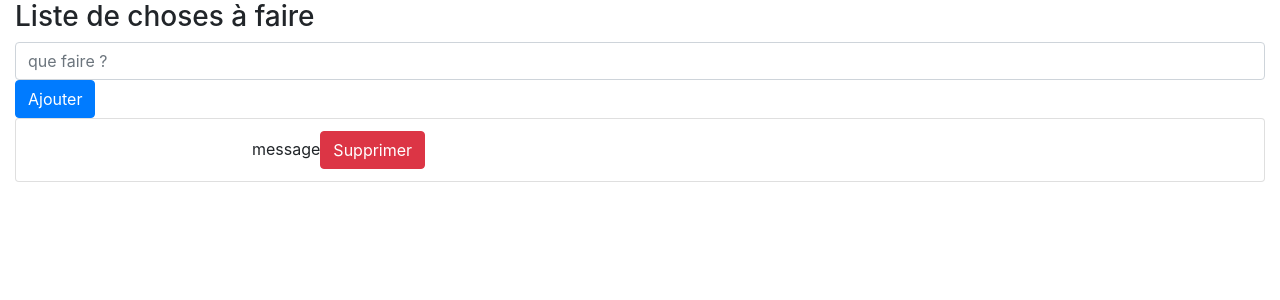
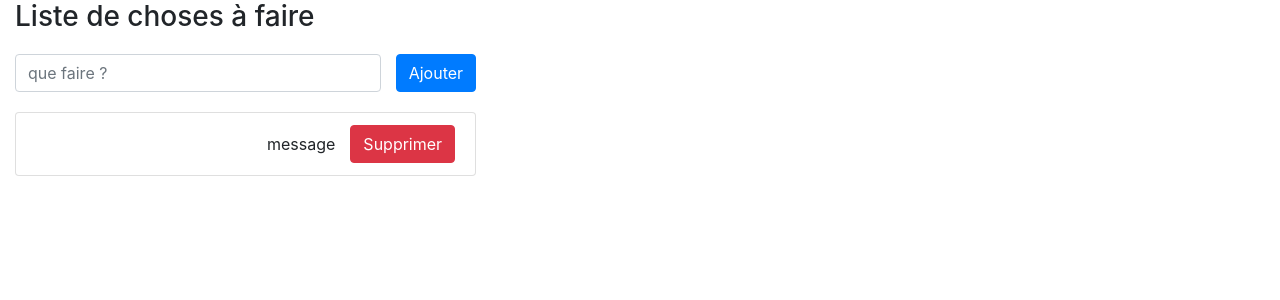
Before and after one commit to dwaps/formez-vous, an Angular app: page / in a window 1280 px wide. Shown: the top 300 px of the page. Built offline with nearby package versions, Linux system fonts and the light colour scheme.

Commit message:
add flex-layout rules in todo list

```diff
--- a/src/app/app.component.html
+++ b/src/app/app.component.html
@@ -1,14 +1,14 @@
-<div class="container-fluid">
-  <div>
+<div fxLayout="row" fxLayout="center center" class="container-fluid">
+  <div fxLayout="column" fxLayoutGap="20px">
     <h3>Liste de choses à faire</h3>
-    <div>
+    <div fxLayout="row" fxLayoutGap="15" fxLayoutAlign="space-between">
       <input type="text" placeholder="que faire ?" class="form-control">
       <button class="btn btn-primary">Ajouter</button>
     </div>
     <ul class="list-group">
-      <li class="list-group-item">
+      <li fxLayout="row" fxLayoutGap="15px" fxLayoutAlign="center center" class="list-group-item">
         <i class="material-icons">ckeck_box</i>
-        <span>message</span>
+        <span fxFlex="auto">message</span>
         <button class="btn btn-danger">Supprimer</button>
       </li>
     </ul>
```
